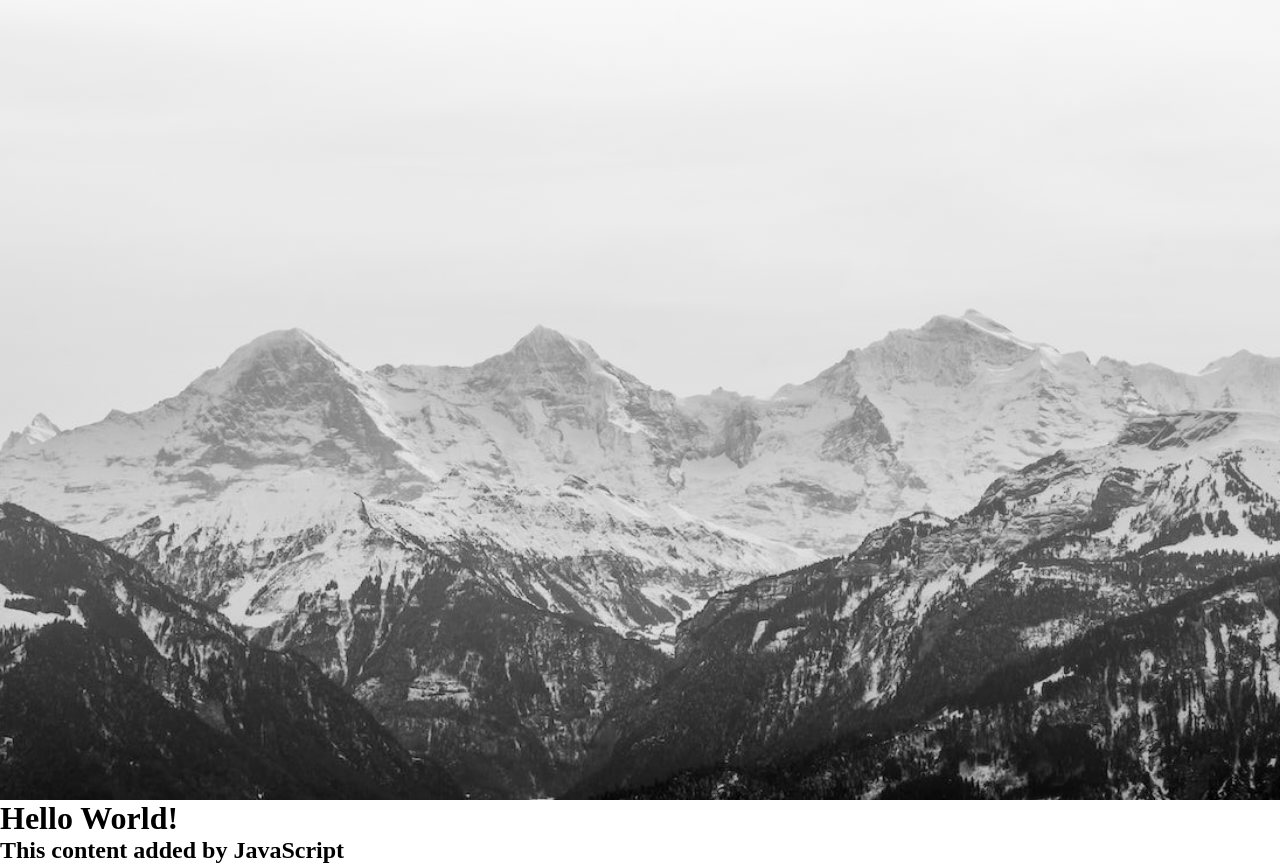
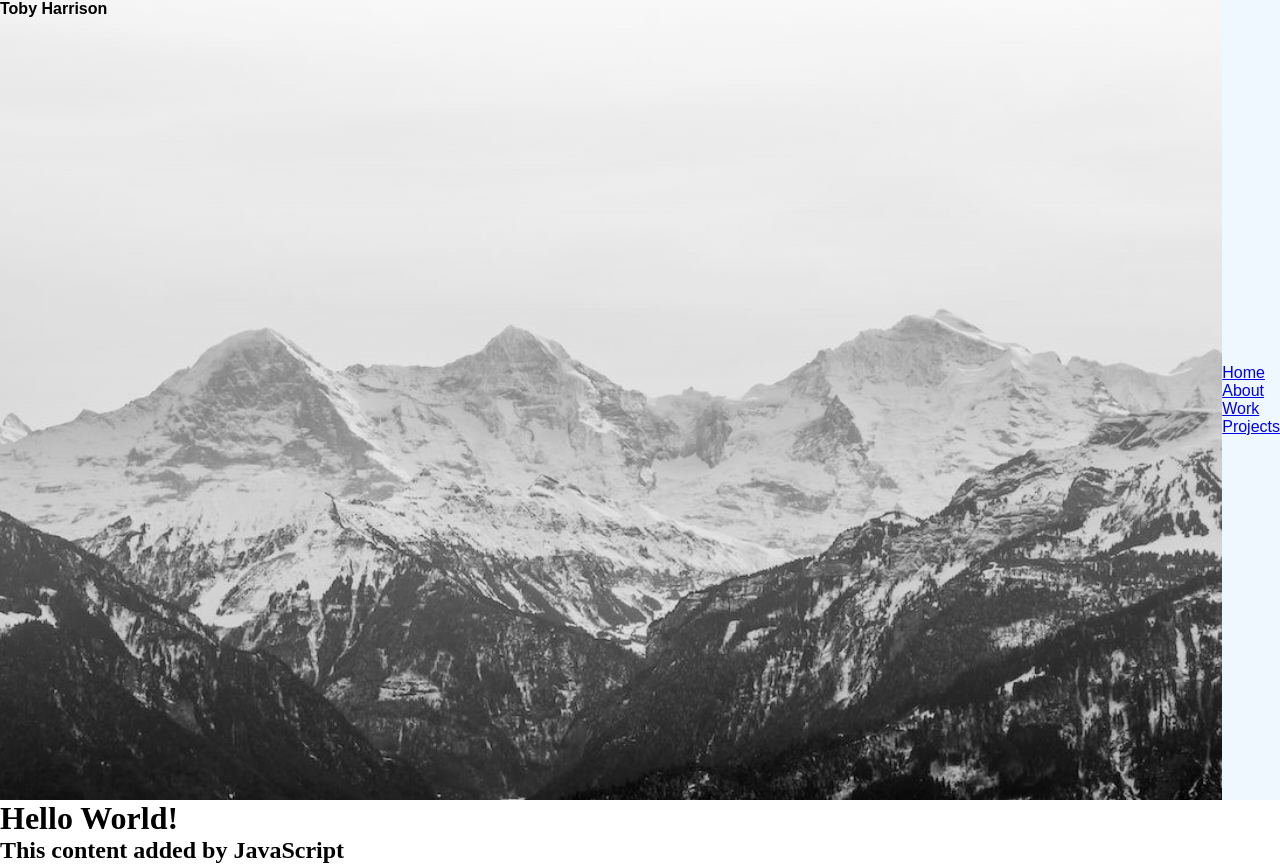
Before and after one commit to tobyharrison6/my-personal-website, a plain HTML site: page index.html in a window 1280 px wide. Drawn offline with Linux system fonts and the light colour scheme.

Commit message:
added nav bar styling in css

```diff
--- a/index.html
+++ b/index.html
@@ -8,10 +8,22 @@
   <body>
     <section class="header">
       <nav>
-        <ul>
-          <li></li>
-          <li></li>
-          <li></li>
+        <div class="header menu">
+          <h4>Toby Harrison</h4>
+        </div>
+        <ul class = "menu">
+          <li>
+            <a href="#">Home</a>
+          </li>
+          <li>
+            <a href="#">About</a>
+          </li>
+          <li>
+            <a href="#">Work</a>
+          </li>
+          <li>
+            <a href="#">Projects</a>
+          </li>
         </ul>
       </nav>
     </section>
--- a/style.css
+++ b/style.css
@@ -15,3 +15,12 @@
 body {
     background: white;
 }
+
+nav{
+    display: flex;
+    justify-content: space-around ;
+    align-items: center;
+    min-height: 8vh;
+    background-color: aliceblue;
+    font-family: 'Poppins',sans-serif;
+}
```
